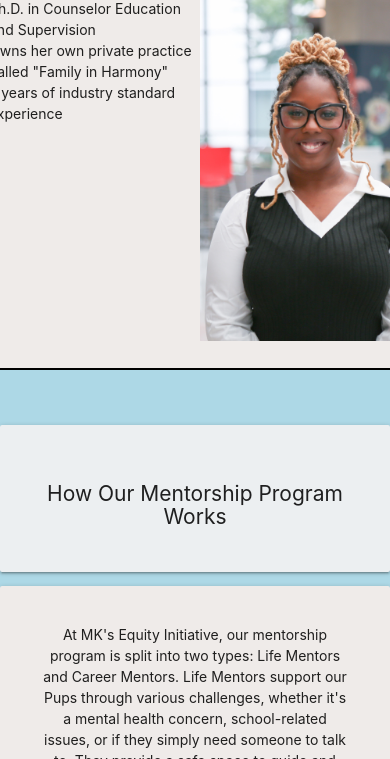
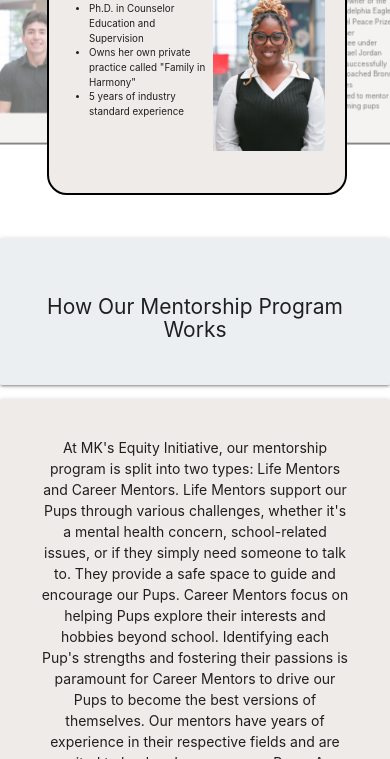
Before and after one commit to seanzinh0/MK-s-Equity-Initiative, a plain HTML site: page mentor.html in a window 390 px wide. Shown: the part 341-1100 px from the top of the page. Drawn offline with nearby package versions, Linux system fonts and the light colour scheme.

Commit message:
create responsiveness for carousel

```diff
--- a/mentor.css
+++ b/mentor.css
@@ -27,8 +27,22 @@
 /* for tablet */
 @media only screen and (max-width: 1439px) {
 	/* TODO: remove before PR */
-	body {
-		background-color: red;
+	#carousel-style {
+		height: 500px;
+		margin-bottom: 20px;
+	}
+
+	#carousel-card {
+		height: 375px;
+		width: 375px;
+	}
+
+	#carousel-card img {
+		height: 225px;
+	}
+
+	#carousel-card li {
+		font-size: 0.8rem;
 	}
 }
 
@@ -38,19 +52,22 @@
 	body h2 {
 		font-size: 1.5rem;
 	}
-	body {
-		background-color: lightblue;
+
+	#carousel-style {
+		height: 400px;
+		margin-bottom: 20px;
+	}
+
+	#carousel-card {
+		height: 350px;
+		width: 300px;
+	}
+
+	#carousel-card img {
+		height: 200px;
+	}
+
+	#carousel-card li {
+		font-size: 0.7rem;
 	}
 }
-
-/* for tablet */
-@media only screen and (max-width: 1439px) {
-	/* TODO: remove before PR */
-	/* footer stuff */
-}
-
-/* for mobile */
-@media only screen and (max-width: 699px) {
-	/* TODO:remove before PR */
-	/* footer stuff */
-}
```
